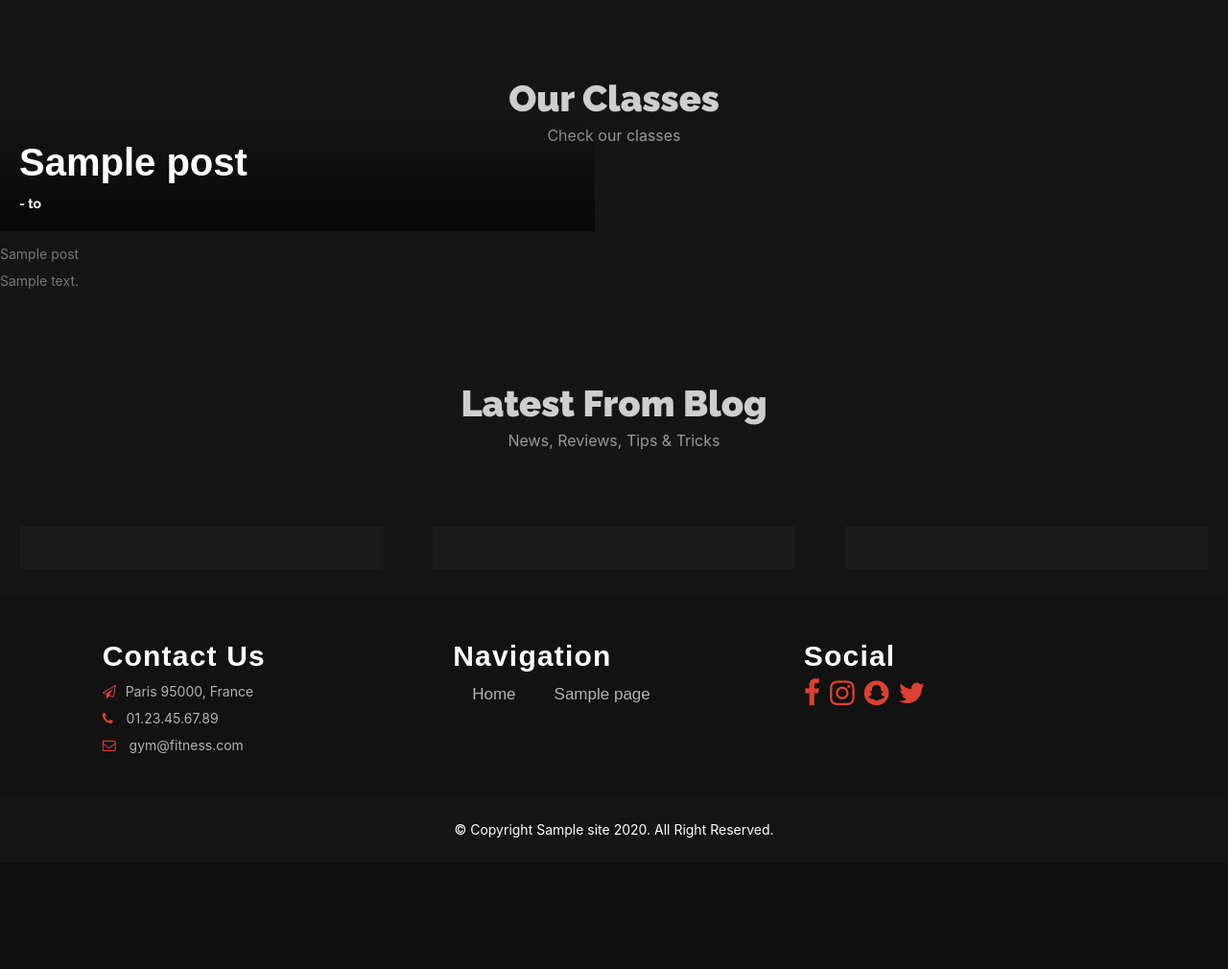
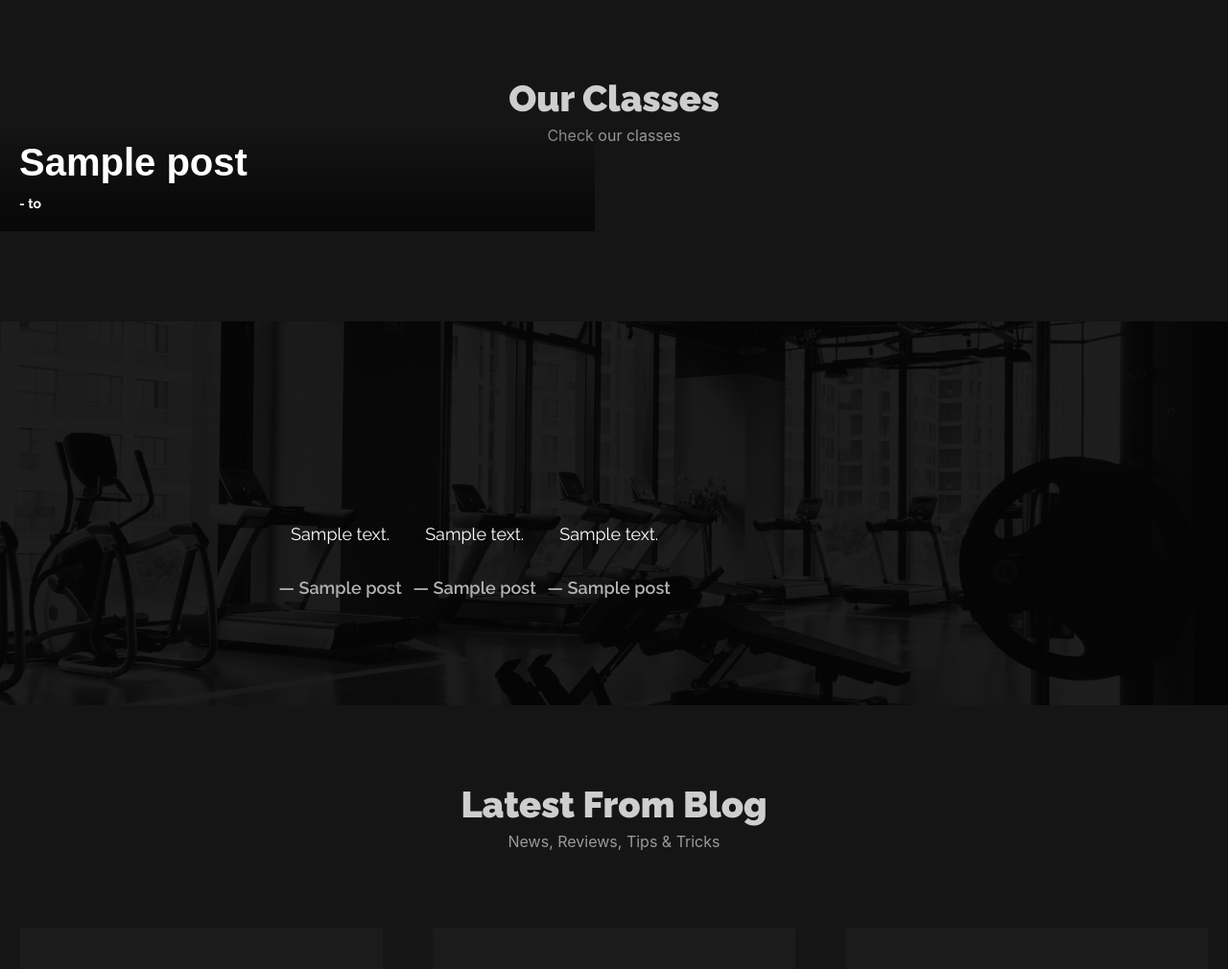
Before and after one commit to lounasbrahim/GymFitness, a WordPress theme: template themes/gymfitness/front-page.php in a window 1280 px wide. Shown: the part 1503-2513 px from the top of the page at 96% size. Before the commit the page ends 2376 px from the top, so only its background shows below. Run offline with PHP 8.4 and a stand-in for WordPress, Linux system fonts and the light colour scheme; the site name, menu and one post (Sample post) are stand-ins, and other content is empty; some libraries are stand-ins or nearby versions; some web fonts are replaced.

Commit message:
Add Testimonials section and testimonials costum post type

```diff
--- a/themes/gymfitness/front-page.php
+++ b/themes/gymfitness/front-page.php
@@ -134,19 +134,28 @@
 <section class="testimonials-section">
     <div class="testimonials-container">
         <div class="testimonials-inner wrap">
-            <div class="estimonials-inner-content">
+            <div class="owl-carousel testimonials">
+
         <?php
             $args = array(
                 "post_type" => "gym_testimonials",
                 "post_not_in" => array( $post->ID )
             );
             $testimonials = new WP_Query($args);
-                while ($testimonials->have_posts()): $testimonials->the_post(  );
-                 the_title();
-                 the_post_thumbnail(  );
-                 the_content(  );
 
-                endwhile; wp_reset_postdata( )?>
+            while ($testimonials->have_posts()): $testimonials->the_post(  ); ?>
+            <div class="testimonials-inner-content">
+                    <div class="testimonials-image-div">
+                    <?php the_post_thumbnail("thumbnail") ?>
+                    </div>
+                    <div class="testimonials-content-div">
+                        <p><?php  the_content()?></p>
+                    </div>
+                    <div class="testimonials-name-div">
+                        <p><?php  the_title()?></p>
+                    </div>
+            </div>
+            <?php endwhile; wp_reset_postdata( )?>
             </div>
         </div>
     </div>
@@ -166,9 +175,6 @@
     </div>
 </section>
 
-
-
-
 <?php
     // get the footer from footer.php
     get_footer();
--- a/themes/gymfitness/style.css
+++ b/themes/gymfitness/style.css
@@ -183,6 +183,13 @@ img{
 }
 .hero-section:before {
     background-image: linear-gradient(to bottom, rgba(0,0,0,0.3), rgba(5,5,5,0.3), rgba(10,10,10,0.3), rgba(15,15,15,0.5), rgba(18,18,18,0.85)),url(../gymfitness/img/hero-texture.png);
+    background-repeat: no-repeat;
+    background-position: center;
+}
+.hero-section{
+    background-position: center;
+    background-size: cover;
+    background-repeat: no-repeat;
 }
 .head-banner::before,
 .hero-section:before {
@@ -835,6 +842,8 @@ div.blog-list-info p.post-date-author > a:hover {
     text-align: center;
     color: white;
     z-index: 1000;
+    opacity: 1;
+    transition: 0.5s all linear;
 }
 .hero-tagline-title{
     font-size: 30px;
@@ -946,6 +955,10 @@ div.blog-list-info p.post-date-author > a:hover {
     height: 550px;
     object-fit: cover;
 }
+/** Our Classes Section **/
+.our-classes{
+    padding-bottom: 2rem;
+}
 
 /** Latest Post Section **/
 .latest-blog{
@@ -975,3 +988,56 @@ div.blog-list-info p.post-date-author > a:hover {
 button.owl-next, button.owl-prev{
     padding-bottom: 1rem 3rem !important;
 }
+
+/** Testimonials section **/
+.testimonials-section{
+    margin-top: 5%;
+    width:100%;
+    height: 400px;
+    background-image: url('../gymfitness/img/risen-wang-20jX9b35r_M-unsplash.jpg');
+    background-position: center;
+    background-size: cover;
+    background-repeat: no-repeat;
+    background-attachment: fixed;
+    position: relative;
+    font-family: var(--mainFont);
+}
+.testimonials-container{
+    background: linear-gradient( rgba(5,5,5,0.9) , rgba(5,5,5,0.9));
+    position: absolute;
+    z-index: 1;
+    height: 100%;
+    width: 100%;
+    display: flex;
+    justify-content: center;
+    align-items: center;
+    text-align: center;
+}
+.testimonials-inner{
+    position: relative;
+    z-index: 100;
+    padding: 5%;
+}
+.testimonials-image-div{
+    width: 7rem;
+    height: 7rem;
+    margin: 2rem auto;
+}
+.testimonials-image-div img {
+    border-radius: 100%;
+}
+.testimonials-content-div{
+    max-width: 900px;
+    font-size: 1.8rem;
+    color: white;
+    margin: 0 auto;
+}
+.testimonials-name-div{
+    font-weight: 600;
+    margin-top: 2rem;
+    color: #b1b1b1;
+    font-size: 1.8rem;
+}
+.testimonials-name-div p:before{
+    content: '\2014 \00A0';
+}
```
Also changed, not shown: 1 other file. Lines whose indentation alone changed are shown as unchanged.
